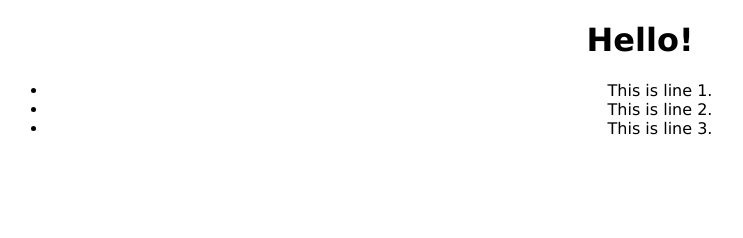
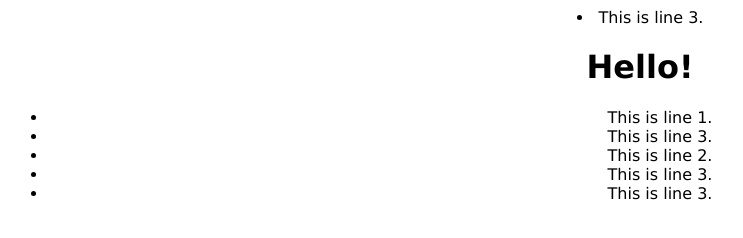
Before and after one commit to suyeonson/merge_conflict, a plain HTML site: page index.html in a window 1280 px wide. Shown: the whole page, without its empty margins (0-743 px from the left). Drawn offline with nearby package versions, Linux system fonts and the light colour scheme.

Commit message:
second try

```diff
--- a/index.html
+++ b/index.html
@@ -1,15 +1,19 @@
 <!DOCTYPE html>
 <head>
 	<script src="http://code.jquery.com/jquery-1.11.0.min.js"></script>
+				<li>This is line 3.</li>
 		<h1>Hello!</h1>
 </head>
 <body>
 	<div>
 		<ul>
 			<li>This is line 1.</li>
+						<li>This is line 3.</li>
 			<script src="http://code.jquery.com/jquery-migrate-1.2.1.min.js"></script>
 			<li>This is line 2.</li>
 			<li>This is line 3.</li>
+						<li>This is line 3.</li>
+
 		</ul>
 	</div>
 		<style>
```
